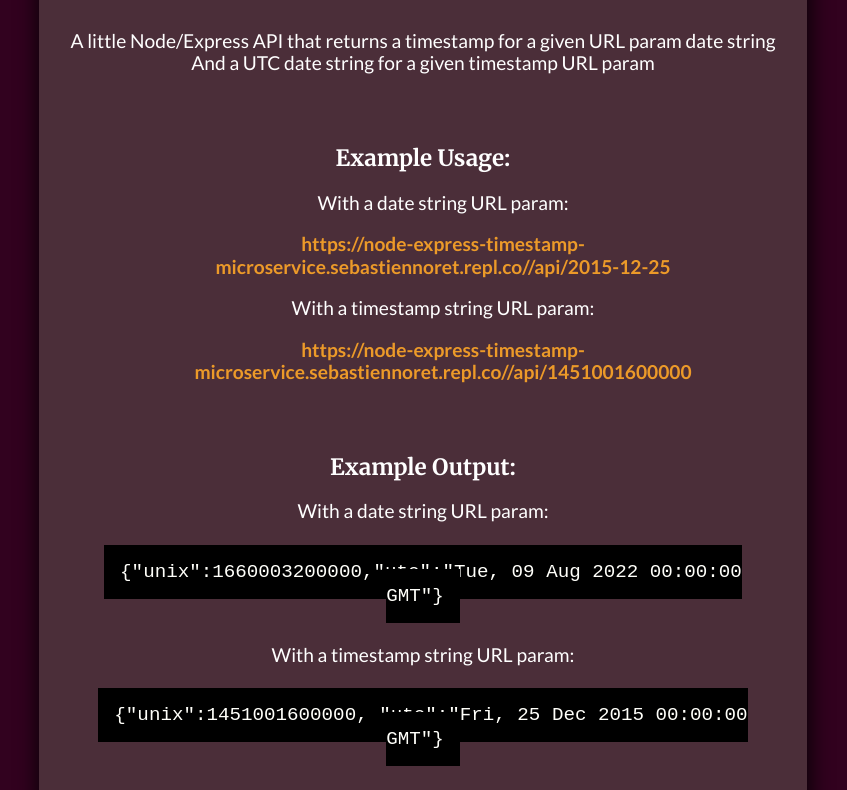
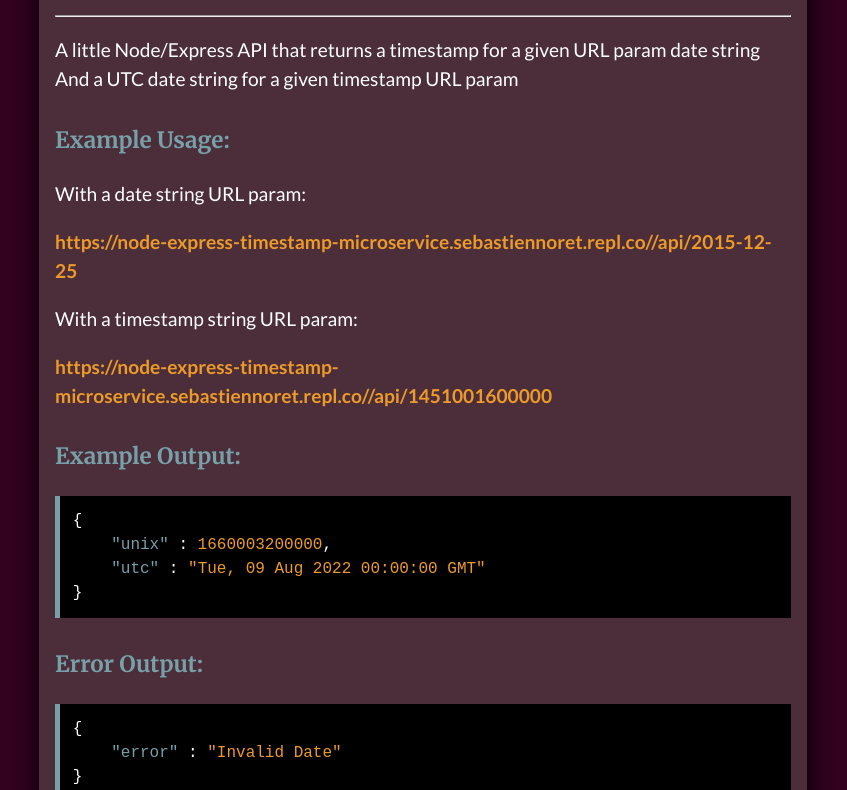
Before and after one commit to SebNoret/node-express-timestamp-microservice, a website: page views/index.html in a window 1280 px wide. Shown: the part 174-964 px from the top of the page, without its empty margins (217-1064 px from the left). Drawn offline with Linux system fonts and the light colour scheme; files that its build step writes are made by us from their sources.

Commit message:
changed pre tag style and tested medi query

```diff
--- a/public/style.css
+++ b/public/style.css
@@ -1,13 +1,12 @@
 /****** Main Styling ******/
 :root {
-  --white: #fffffa;
+  --bgc: #32021f;
 
-  --bgc: #32021f;
-  --code: black;
   --typo: #fff;
   --link: #ec9a29;
   --link-hover: #77a0a9;
   --container: #4b2e39;
+  --margin-container: 8vh;
 }
 *,
 *::after,
@@ -21,20 +20,25 @@
   font-size: 16px;
   color: #222;
   background-color: var(--bgc);
-  text-align: center;
-  line-height: 1.4rem;
+  line-height: 1.5;
+}
+ul {
+  padding: 0;
+  margin: 0;
 }
 h1,
 h3 {
   font-family: "merriweather", sans-serif;
+  color: var(--link-hover);
+}
+h3 {
+  margin-top: 30px;
 }
 .container {
-  padding: 1.5rem;
-  margin: 0 auto;
-  width: 60%;
+  padding: 5rem;
+
   border-radius: 5px;
-  margin-top: 8vh;
-  margin-bottom: 8vh;
+
   color: var(--typo);
   font-size: 1.2rem;
   background-color: var(--container);
@@ -43,32 +47,6 @@
 
 .main {
   padding: 0;
-  margin-top: 40px;
-}
-
-h3 {
-  margin-top: 30px;
-}
-
-hr {
-  margin: 25px;
-}
-.usage {
-  margin-top: 10%;
-}
-.usage,
-.output {
-  margin-bottom: 10%;
-}
-.output p {
-  margin-bottom: 5%;
-}
-
-code {
-  font-family: monospace;
-  padding: 1rem;
-  color: var(--white);
-  background-color: var(--code);
 }
 
 ul {
@@ -80,10 +58,48 @@
 a {
   color: var(--link);
   font-weight: bold;
+  text-decoration: none;
+  word-wrap: break-word;
   transition: all 200ms ease-in;
-  text-decoration: none;
 }
 a:hover,
 a:focus {
   color: var(--link-hover);
 }
+/**********additions*********************/
+code,
+pre {
+  background: black;
+  text-align: left;
+  border-left: 5px solid var(--link-hover);
+}
+
+.bracket {
+  color: var(--white);
+}
+.key {
+  color: var(--link-hover);
+}
+
+.value {
+  color: var(--link);
+}
+pre {
+  font-size: 1.8rem;
+  padding: 0.8em;
+}
+
+@media only screen and (min-width: 700px) {
+  .container {
+    padding: 1rem;
+    margin: 0 auto;
+    width: 60%;
+    /*
+    font-size: 1rem; */
+    margin-top: var(--margin-container);
+    margin-bottom: var(--margin-container);
+  }
+  pre {
+    font-size: 1rem;
+  }
+}
--- a/views/index.html
+++ b/views/index.html
@@ -22,41 +22,38 @@
           param date string And a UTC date string for a given timestamp URL
           param
         </p>
-        <div class="usage">
+
         <h3>Example Usage:</h3>
         <ul>
           <li>
             <p>With a date string URL param:</p>
-              <a href="api/2015-12-25"
+            <a href="api/2015-12-25" target="_blank"
               >https://node-express-timestamp-microservice.sebastiennoret.repl.co//api/2015-12-25</a
             >
           </li>
           <li>
             <p>With a timestamp string URL param:</p>
-              <a href="api/1451001600000"
+            <a href="api/1451001600000" target="_blank"
               >https://node-express-timestamp-microservice.sebastiennoret.repl.co//api/1451001600000</a
             >
           </li>
         </ul>
-        </div>
-        <div class="output">
+
         <h3>Example Output:</h3>
 
-          <p>With a date string URL param:</p>
-          <p>
-            <code
-              >{"unix":1660003200000,"utc":"Tue, 09 Aug 2022 00:00:00
-              GMT"}</code
-            >
-          </p>
-          <p>With a timestamp string URL param:</p>
-          <p>
-            <code
-              >{"unix":1451001600000, "utc":"Fri, 25 Dec 2015 00:00:00
-              GMT"}</code
-            >
-          </p>
-        </div>
+        <pre>
+<span class="bracket">{</span>
+    <span class="key">"unix"</span> :<span class="value"> 1660003200000</span>,
+    <span class="key">"utc"</span> : <span class="value">"Tue, 09 Aug 2022 00:00:00 GMT"</span>
+<span class="bracket">}</span>
+</pre>
+
+        <h3>Error Output:</h3>
+        <pre>
+<span class="bracket">{</span>
+    <span class="key" >"error"</span> : <span class="value">"Invalid Date"</span>
+<span class="bracket">}</span>
+</pre>
       </main>
     </div>
   </body>
```
Also changed, not shown: README.md. Lines whose indentation alone changed are shown as unchanged.
